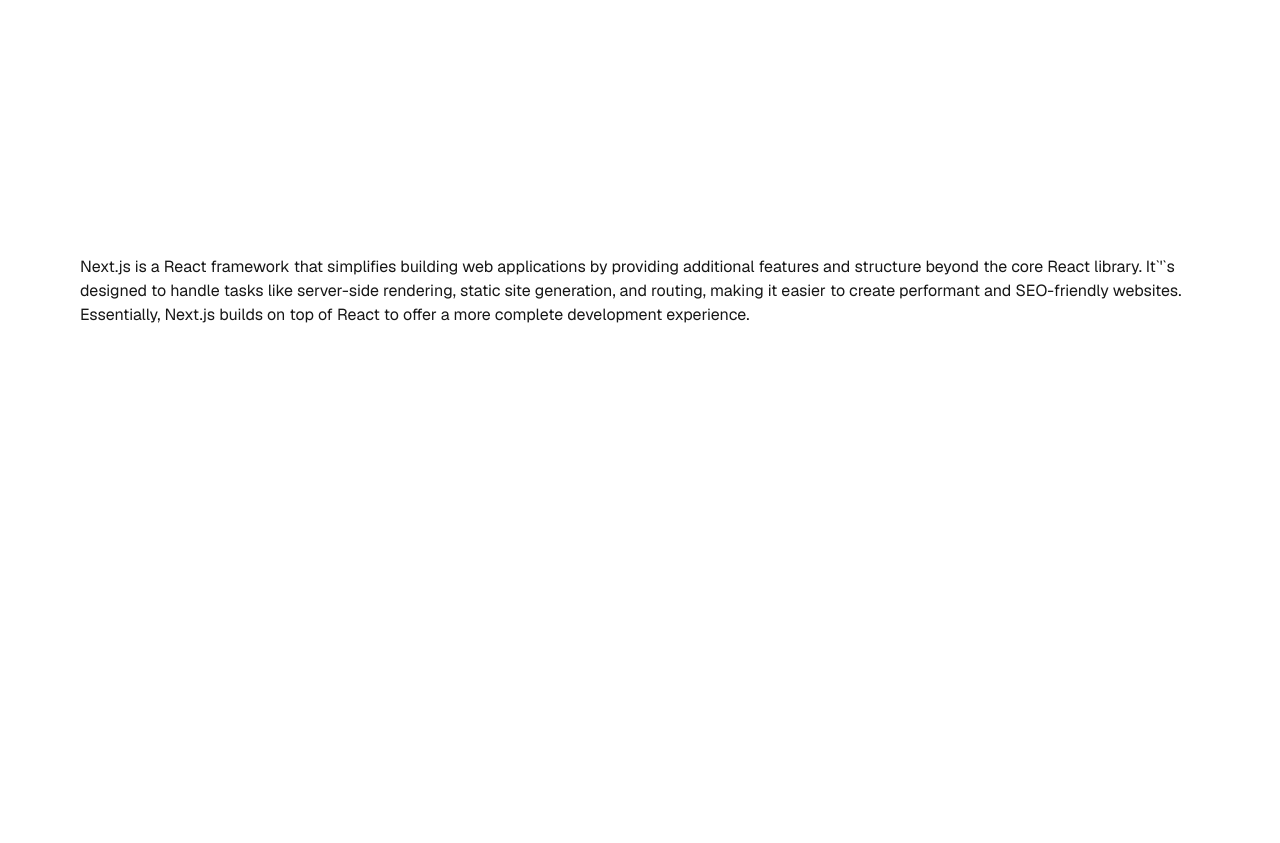
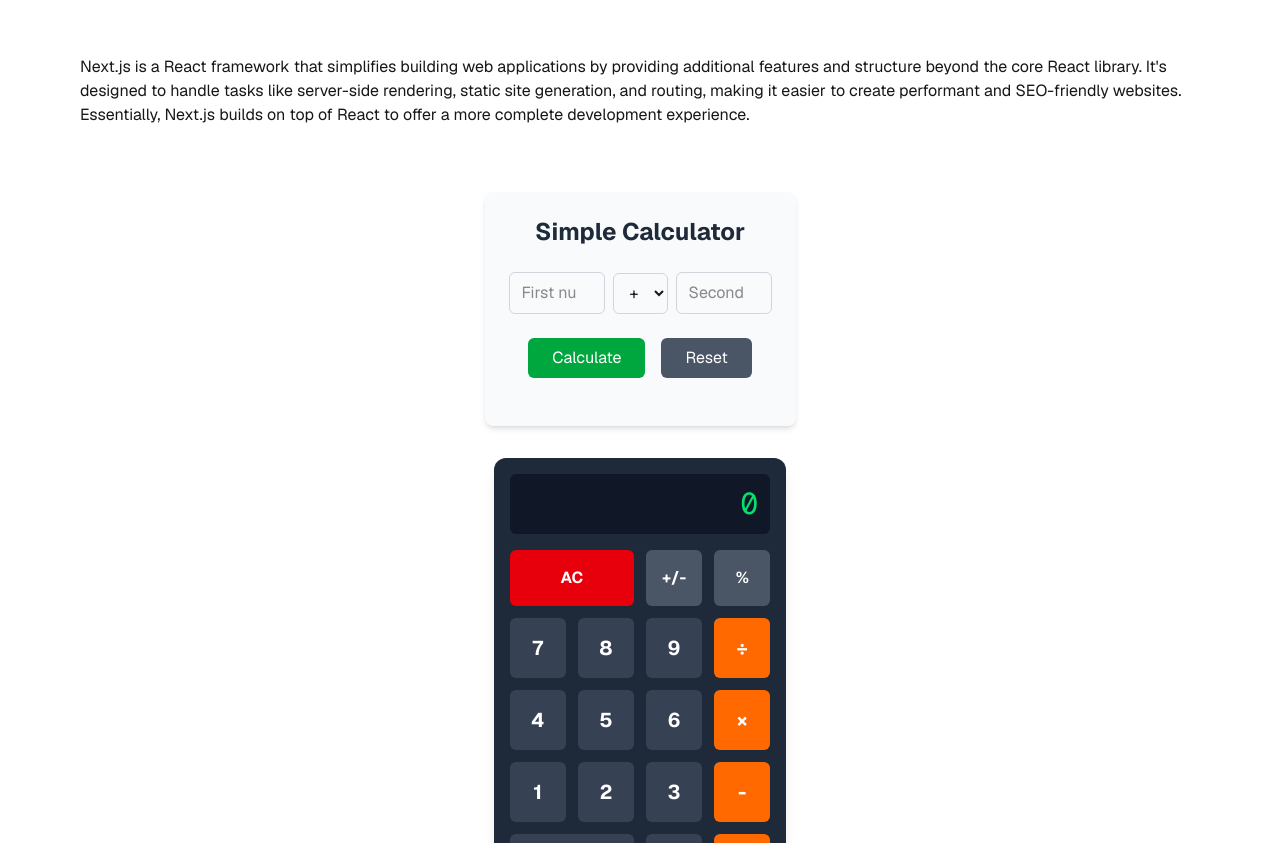
Before and after one commit to prasanthtr575/learn-next, a Next.js app: page / in a window 1280 px wide. Shown: the part 109-952 px from the top of the page. Before the commit the page ends 800 px from the top, so only its background shows below. Built offline with nearby package versions, Linux system fonts and the light colour scheme.

Commit message:
add calculator components
#1 Simple Calculator
#2 Physical Calculator

```diff
--- /dev/null
+++ b/src/app/components/calculator/Calculator.tsx
@@ -0,0 +1,110 @@
+"use client";
+
+import React, { useState } from "react";
+
+const Calculator = () => {
+  const [num1, setNum1] = useState("");
+  const [num2, setNum2] = useState("");
+  const [result, setResult] = useState("");
+  const [operation, setOperation] = useState("+");
+
+  const calculate = () => {
+    const number1 = parseFloat(num1);
+    const number2 = parseFloat(num2);
+
+    if (isNaN(number1) || isNaN(number2)) {
+      setResult("Invalid input");
+      return;
+    }
+
+    let calculatedResult;
+    switch (operation) {
+      case "+":
+        calculatedResult = number1 + number2;
+        break;
+      case "-":
+        calculatedResult = number1 - number2;
+        break;
+      case "*":
+        calculatedResult = number1 * number2;
+        break;
+      case "/":
+        calculatedResult =
+          number2 !== 0 ? number1 / number2 : "Cannot divide by zero";
+        break;
+      default:
+        calculatedResult = "Invalid operation";
+    }
+
+    setResult(String(calculatedResult));
+  };
+
+  const resetCalculator = () => {
+    setNum1("");
+    setNum2("");
+    setResult("");
+    setOperation("+");
+  };
+
+  return (
+    <div className="max-w-md mx-auto p-6 bg-gray-50 rounded-lg shadow-md">
+      <h2 className="text-2xl font-bold text-center mb-6 text-gray-800">
+        Simple Calculator
+      </h2>
+
+      <div className="flex items-center justify-center gap-2 mb-6">
+        <input
+          type="number"
+          value={num1}
+          onChange={(e) => setNum1(e.target.value)}
+          placeholder="First number"
+          className="w-24 px-3 py-2 border border-gray-300 rounded-md focus:outline-none focus:ring-2 focus:ring-green-500"
+        />
+
+        <select
+          value={operation}
+          onChange={(e) => setOperation(e.target.value)}
+          className="px-3 py-2 border border-gray-300 rounded-md focus:outline-none focus:ring-2 focus:ring-green-500"
+        >
+          <option value="+">+</option>
+          <option value="-">-</option>
+          <option value="*">×</option>
+          <option value="/">÷</option>
+        </select>
+
+        <input
+          type="number"
+          value={num2}
+          onChange={(e) => setNum2(e.target.value)}
+          placeholder="Second number"
+          className="w-24 px-3 py-2 border border-gray-300 rounded-md focus:outline-none focus:ring-2 focus:ring-green-500"
+        />
+      </div>
+
+      <div className="flex justify-center gap-4 mb-6">
+        <button
+          onClick={calculate}
+          className="px-6 py-2 bg-green-600 text-white rounded-md hover:bg-green-700 transition-colors focus:outline-none focus:ring-2 focus:ring-green-500 focus:ring-offset-2"
+        >
+          Calculate
+        </button>
+        <button
+          onClick={resetCalculator}
+          className="px-6 py-2 bg-gray-600 text-white rounded-md hover:bg-gray-700 transition-colors focus:outline-none focus:ring-2 focus:ring-gray-500 focus:ring-offset-2"
+        >
+          Reset
+        </button>
+      </div>
+
+      {result !== "" && (
+        <div className="mt-4 p-3 bg-gray-100 rounded-md">
+          <h3 className="text-lg font-medium text-center text-gray-800">
+            Result: <span className="font-bold">{result}</span>
+          </h3>
+        </div>
+      )}
+    </div>
+  );
+};
+
+export default Calculator;
--- /dev/null
+++ b/src/app/components/calculator/PhysicalCalculator.tsx
@@ -0,0 +1,234 @@
+"use client";
+
+import React, { useState } from "react";
+
+const PhysicalCalculator = () => {
+  const [display, setDisplay] = useState("0");
+  const [storedValue, setStoredValue] = useState<number | null>(null);
+  const [operation, setOperation] = useState<string | null>(null);
+  const [waitingForOperand, setWaitingForOperand] = useState(false);
+
+  const clearAll = () => {
+    setDisplay("0");
+    setStoredValue(null);
+    setOperation(null);
+    setWaitingForOperand(false);
+  };
+
+  interface InputDigitFn {
+    (digit: number): void;
+  }
+
+  const inputDigit: InputDigitFn = (digit) => {
+    if (waitingForOperand) {
+      setDisplay(String(digit));
+      setWaitingForOperand(false);
+    } else {
+      setDisplay(display === "0" ? String(digit) : display + digit);
+    }
+  };
+
+  const inputDecimal = () => {
+    if (waitingForOperand) {
+      setDisplay("0.");
+      setWaitingForOperand(false);
+      return;
+    }
+
+    if (!display.includes(".")) {
+      setDisplay(display + ".");
+    }
+  };
+
+  const performOperation = (nextOperation: string | null) => {
+    const inputValue = parseFloat(display);
+
+    if (storedValue === null) {
+      setStoredValue(inputValue);
+    } else if (operation) {
+      const currentValue = storedValue || 0;
+      let newValue = 0;
+
+      switch (operation) {
+        case "+":
+          newValue = currentValue + inputValue;
+          break;
+        case "-":
+          newValue = currentValue - inputValue;
+          break;
+        case "×":
+          newValue = currentValue * inputValue;
+          break;
+        case "÷":
+          newValue = currentValue / inputValue;
+          break;
+        default:
+          break;
+      }
+
+      setStoredValue(newValue);
+      setDisplay(String(newValue));
+    }
+
+    setWaitingForOperand(true);
+    setOperation(nextOperation);
+  };
+
+  const handleEquals = () => {
+    if (!operation || storedValue === null) return;
+
+    performOperation(null);
+    setOperation(null);
+  };
+
+  const handlePercentage = () => {
+    const value = parseFloat(display);
+    setDisplay(String(value / 100));
+  };
+
+  const toggleSign = () => {
+    const value = parseFloat(display);
+    setDisplay(String(-value));
+  };
+
+  return (
+    <div className="max-w-xs mx-auto p-4 bg-gray-800 rounded-xl shadow-lg">
+      {/* Display */}
+      <div className="mb-4 p-3 bg-gray-900 rounded-md">
+        <div className="text-right text-3xl font-mono text-green-400 overflow-hidden">
+          {display}
+        </div>
+      </div>
+
+      {/* Button Grid */}
+      <div className="grid grid-cols-4 gap-3">
+        {/* Row 1 */}
+        <button
+          onClick={clearAll}
+          className="col-span-2 p-4 bg-red-600 hover:bg-red-700 text-white rounded-md font-bold"
+        >
+          AC
+        </button>
+        <button
+          onClick={toggleSign}
+          className="p-4 bg-gray-600 hover:bg-gray-700 text-white rounded-md font-bold"
+        >
+          +/-
+        </button>
+        <button
+          onClick={handlePercentage}
+          className="p-4 bg-gray-600 hover:bg-gray-700 text-white rounded-md font-bold"
+        >
+          %
+        </button>
+
+        {/* Row 2 */}
+        <button
+          onClick={() => inputDigit(7)}
+          className="p-4 bg-gray-700 hover:bg-gray-600 text-white rounded-md text-xl font-bold"
+        >
+          7
+        </button>
+        <button
+          onClick={() => inputDigit(8)}
+          className="p-4 bg-gray-700 hover:bg-gray-600 text-white rounded-md text-xl font-bold"
+        >
+          8
+        </button>
+        <button
+          onClick={() => inputDigit(9)}
+          className="p-4 bg-gray-700 hover:bg-gray-600 text-white rounded-md text-xl font-bold"
+        >
+          9
+        </button>
+        <button
+          onClick={() => performOperation("÷")}
+          className="p-4 bg-orange-500 hover:bg-orange-600 text-white rounded-md text-xl font-bold"
+        >
+          ÷
+        </button>
+
+        {/* Row 3 */}
+        <button
+          onClick={() => inputDigit(4)}
+          className="p-4 bg-gray-700 hover:bg-gray-600 text-white rounded-md text-xl font-bold"
+        >
+          4
+        </button>
+        <button
+          onClick={() => inputDigit(5)}
+          className="p-4 bg-gray-700 hover:bg-gray-600 text-white rounded-md text-xl font-bold"
+        >
+          5
+        </button>
+        <button
+          onClick={() => inputDigit(6)}
+          className="p-4 bg-gray-700 hover:bg-gray-600 text-white rounded-md text-xl font-bold"
+        >
+          6
+        </button>
+
+        <button
+          onClick={() => performOperation("×")}
+          className="p-4 bg-orange-500 hover:bg-orange-600 text-white rounded-md text-xl font-bold"
+        >
+          ×
+        </button>
+        {/* Row 4 */}
+        <button
+          onClick={() => inputDigit(1)}
+          className="p-4 bg-gray-700 hover:bg-gray-600 text-white rounded-md text-xl font-bold"
+        >
+          1
+        </button>
+        <button
+          onClick={() => inputDigit(2)}
+          className="p-4 bg-gray-700 hover:bg-gray-600 text-white rounded-md text-xl font-bold"
+        >
+          2
+        </button>
+        <button
+          onClick={() => inputDigit(3)}
+          className="p-4 bg-gray-700 hover:bg-gray-600 text-white rounded-md text-xl font-bold"
+        >
+          3
+        </button>
+        <button
+          onClick={() => performOperation("-")}
+          className="p-4 bg-orange-500 hover:bg-orange-600 text-white rounded-md text-xl font-bold"
+        >
+          -
+        </button>
+
+        {/* Row 5 */}
+        <button
+          onClick={() => inputDigit(0)}
+          className="col-span-2 p-4 bg-gray-700 hover:bg-gray-600 text-white rounded-md text-xl font-bold"
+        >
+          0
+        </button>
+        <button
+          onClick={inputDecimal}
+          className="p-4 bg-gray-700 hover:bg-gray-600 text-white rounded-md text-xl font-bold"
+        >
+          .
+        </button>
+        <button
+          onClick={() => performOperation("+")}
+          className="p-4 bg-orange-500 hover:bg-orange-600 text-white rounded-md text-xl font-bold"
+        >
+          +
+        </button>
+        {/* Row 6 */}
+        <button
+          onClick={handleEquals}
+          className="col-span-4 p-4 bg-orange-500 hover:bg-orange-600 text-white rounded-md text-xl font-bold"
+        >
+          =
+        </button>
+      </div>
+    </div>
+  );
+};
+
+export default PhysicalCalculator;
--- a/src/app/page.tsx
+++ b/src/app/page.tsx
@@ -1,13 +1,19 @@
+import Calculator from "./components/calculator/Calculator";
+import PhysicalCalculator from "./components/calculator/PhysicalCalculator";
+
 export default function Home() {
   return (
     <div className="grid grid-rows-[20px_1fr_20px] items-center justify-items-center min-h-screen p-8 pb-20 gap-16 sm:p-20 font-[family-name:var(--font-geist-sans)]">
       <main className="flex flex-col gap-[32px] row-start-2 items-center sm:items-start">
         Next.js is a React framework that simplifies building web applications
         by providing additional features and structure beyond the core React
-        library. It`&apos;`s designed to handle tasks like server-side
-        rendering, static site generation, and routing, making it easier to
-        create performant and SEO-friendly websites. Essentially, Next.js builds
-        on top of React to offer a more complete development experience.
+        library. It&apos;s designed to handle tasks like server-side rendering,
+        static site generation, and routing, making it easier to create
+        performant and SEO-friendly websites. Essentially, Next.js builds on top
+        of React to offer a more complete development experience.
+        <hr />
+        <Calculator />
+        <PhysicalCalculator />
       </main>
     </div>
   );
```
Also changed, not shown: package.json (+6 -6 lines).
